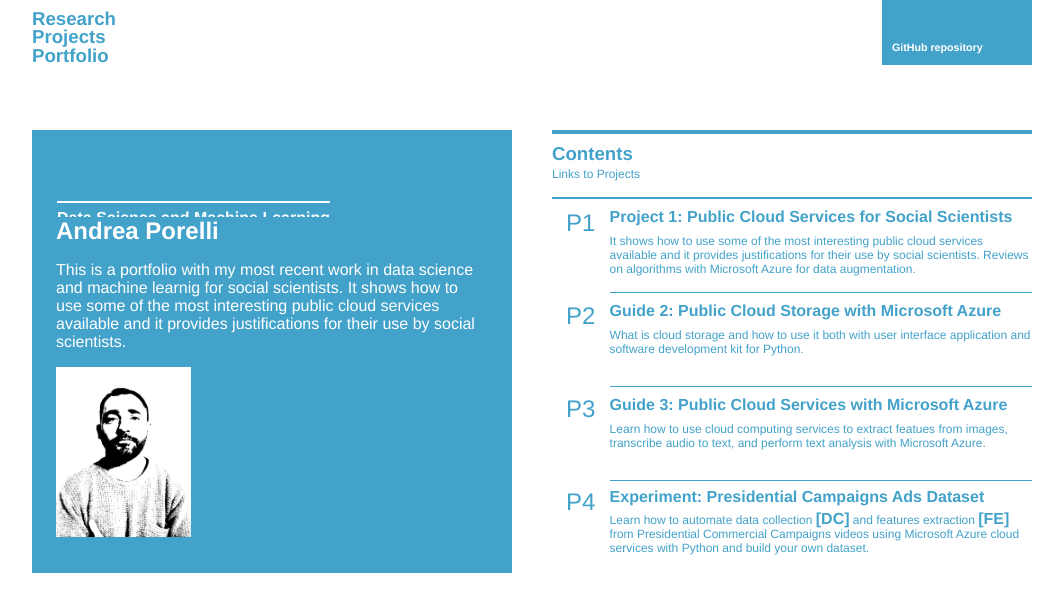
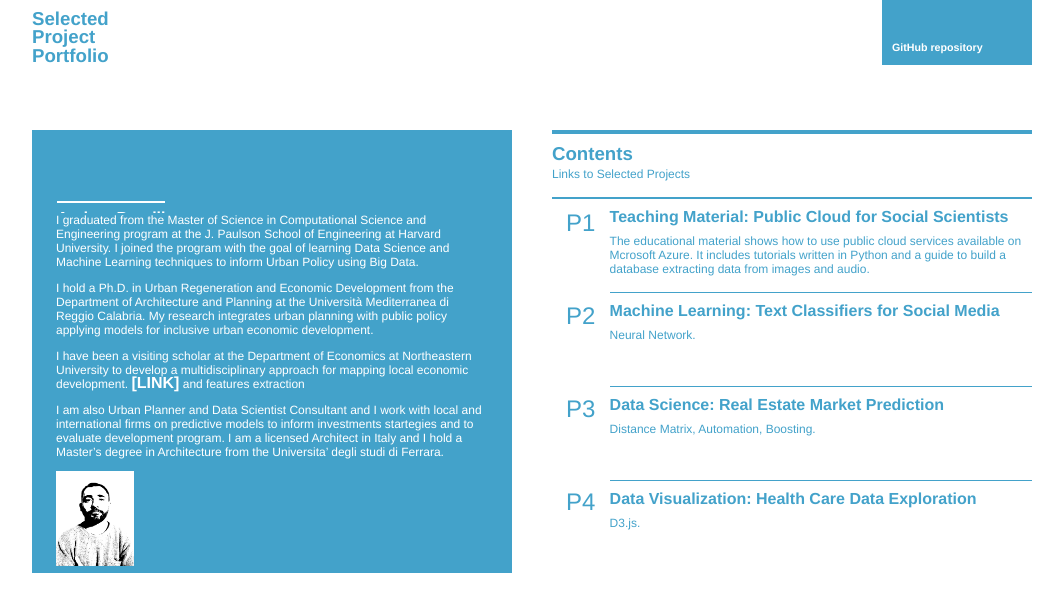
Before and after one commit to anp398/portfolio, a plain HTML site: page index.html in a window 1280 px wide. Shown: the whole page, without its empty margins (108-1171 px from the left). Drawn offline with Linux system fonts and the light colour scheme.

Commit message:
changes to htlm and css

```diff
--- a/index.html
+++ b/index.html
@@ -2,7 +2,7 @@
 <html xmlns="http://www.w3.org/1999/xhtml">
 <html>
 <head>
-<title>Public Cloud Computing for Social Scientists</title>
+<title>Project Portfolio</title>
 <link rel=stylesheet type="text/css" href="web_site/css/style_portfolio.css">
 <style type="text/css">
 html, body {
@@ -124,8 +124,8 @@ html, body {
 		<div id="background">
 			<!-- Header -->
 			<div id="header">
-				<h3>Research</h3>
-				<h3>Projects</h3>
+        <h3>Selected</h3>
+				<h3>Project</h3>
 				<h3>Portfolio</h3>
 			</div>
 			<!-- Box -->
@@ -139,17 +139,23 @@ html, body {
 			</div>
 			<!-- Left-Column -->
 			<div id="col-left">
-				<p class="mystyle"> Data Science and Machine Learning </p>
+				<p class="mystyle">Andrea Porelli</p>
 				<div id="story">
-					<h1> Andrea Porelli </h1>
-					<p> This is a portfolio with my most recent work in data science and machine learnig for social scientists. It shows how to use some of the most interesting public cloud services available and it provides justifications for their use by social scientists.</p>
-					<img alt="self_portrait" src="web_site/img/Andrea.jpg" height="170" width="135" />
+					<!-- <h1> Bio </h1> -->
+					<p class="contents_white"> I graduated from the Master of Science in Computational Science and Engineering program at the J. Paulson School of Engineering at Harvard University. I joined the program with the goal of learning Data Science and Machine Learning techniques to inform Urban Policy using Big Data.</p>
+          <p class="contents_white"> I hold a Ph.D. in Urban Regeneration and Economic Development from the Department of Architecture and Planning at the Università Mediterranea di Reggio Calabria. My research integrates urban planning with public policy applying models for inclusive urban economic development. </p>
+<!--           <p class="contents_white"> I have been a visiting scholar at the Department of Economics at Northeastern University to develop a multidisciplinary approach for mapping local economic development.ADD LINKS TO RESEARCH</p>  -->
+
+          <p class="contents_white"> I have been a visiting scholar at the Department of Economics at Northeastern University to develop a multidisciplinary approach for mapping local economic development. <a class="tutorials_white" href="http://cluds-7fp.unirc.it/assets/presentation-kick-off-meeting.pdf" target="_blank">[LINK]</a> and features extraction </p>
+
+          <p class="contents_white"> I am also Urban Planner and Data Scientist Consultant and I work with local and international firms on predictive models to inform investments startegies and to evaluate development program. I am a licensed Architect in Italy and I hold a Master’s degree in Architecture from the Universita’ degli studi di Ferrara.</p>
+					<img alt="self_portrait" src="web_site/img/Andrea.jpg" height="95" width="78" />
 				</div>
 			</div>
 			<!-- Right-Column -->
 			<div id="col-right">
 				<h3  class="contents">Contents</h3>
-				<p class="subtitle">Links to Projects</p>
+				<p class="subtitle">Links to Selected Projects</p>
 				<div id="contents">
 					<div id="sidebar-left">
 						<div id="box-index">
@@ -167,20 +173,20 @@ html, body {
 					</div>
 					<div id="sidebar-rigth">
 						<div id="box-tutorial">
-							<p  class="contents_titles"><a class="tutorials" href="https://anp398.github.io/Cloud-Services-for-Social-Scientists/" target="_blank">Project 1: Public Cloud Services for Social Scientists </a></p>
-							<p class="contents"> It shows how to use some of the most interesting public cloud services available and it provides justifications for their use by social scientists. Reviews on algorithms with Microsoft Azure for data augmentation.</p>
+							<p  class="contents_titles"><a class="tutorials" href="https://anp398.github.io/Cloud-Services-for-Social-Scientists/" target="_blank"> Teaching Material: Public Cloud for Social Scientists </a></p>
+							<p class="contents"> The educational material shows how to use public cloud services available on Mcrosoft Azure. It includes tutorials written in Python and a guide to build a database extracting data from images and audio.</p>
 						</div>
 						<div id="box-tutorial-boarder">
-							<p  class="contents_titles"><a class="tutorials" href="https://github.com/anp398/Cloud-Services-for-Social-Scientists/blob/master/guides/G2/G2.ipynb" target="_blank">Guide 2: Public Cloud Storage with Microsoft Azure</a></p>
-							<p class="contents">What is cloud storage and how to use it both with user interface application and software development kit for Python.</p>
+							<p  class="contents_titles"><a class="tutorials" href="https://datashack.github.io/tribedynamics/" target="_blank"> Machine Learning: Text Classifiers for Social Media</a></p>
+							<p class="contents"> Neural Network.</p>
 						</div>
 						<div id="box-tutorial-boarder">
-							<p  class="contents_titles"><a class="tutorials" href="https://github.com/anp398/Cloud-Services-for-Social-Scientists/blob/master/guides/G3/G3.ipynb" target="_blank">Guide 3: Public Cloud Services with Microsoft Azure</a></p>
-							<p class="contents">Learn how to use cloud computing services to extract featues from images, transcribe audio to text, and perform text analysis with Microsoft Azure.</p>
+							<p  class="contents_titles"><a class="tutorials" href="https://drive.google.com/file/d/1fDr_pnaifA5Z-B3O9GiUshg5NCO5YTUb/view?usp=sharing" target="_blank"> Data Science: Real Estate Market Prediction</a></p>
+							<p class="contents">Distance Matrix, Automation, Boosting.</p>
 						</div>
 						<div id="box-tutorial-boarder">
-							<p  class="contents_titles">Experiment: Presidential Campaigns Ads Dataset</p>
-							<p class="contents">Learn how to automate data collection <a class="tutorials" href="https://github.com/anp398/Cloud-Services-for-Social-Scientists/blob/master/experiment/data_collection/DC.ipynb" target="_blank">[DC]</a> and features extraction <a class="tutorials" href="https://github.com/anp398/Cloud-Services-for-Social-Scientists/blob/master/experiment/features_extraction/FE.ipynb" target="_blank">[FE]</a> from Presidential Commercial Campaigns videos using Microsoft Azure cloud services with Python and build your own dataset.</p>
+              <p  class="contents_titles"><a class="tutorials" href="https://www.youtube.com/watch?v=AwXnXk_7ynE" target="_blank"> Data Visualization: Health Care Data Exploration</a></p>
+							<p class="contents">D3.js.</p>
 						</div>
 					</div>
 				</div>
--- a/web_site/css/style_portfolio.css
+++ b/web_site/css/style_portfolio.css
@@ -67,6 +67,13 @@ p.contents{
 		text-align: left;
 		}
 
+p.contents_white{
+		font-size: 9pt;
+		color:white;
+		font-weight: normal;
+		text-align: left;
+		}
+
 p.contents_titles{
 		line-height: 0px;
 		text-align: left;
@@ -112,15 +119,18 @@ a.tutorials{
 		font-size: 12pt;
 		font-weight: bold;
 		color:#43a2ca;
-
-/*		line-height: 10px;
-		color:#fc811d;*/
 		font-family: 'Helvetica Header', 'Helvetica', 'Arial', sans-serif;
 		text-decoration:none;
-/*		font-size: 10pt;
+		}
+
+a.tutorials_white{
+		line-height: 3px;
+		text-align: left;
+		font-size: 12pt;
 		font-weight: bold;
-		color: #fc811d;
-		text-decoration:none;*/
+		color:white;
+		font-family: 'Helvetica Header', 'Helvetica', 'Arial', sans-serif;
+		text-decoration:none;
 		}
 
 header 	{
```
